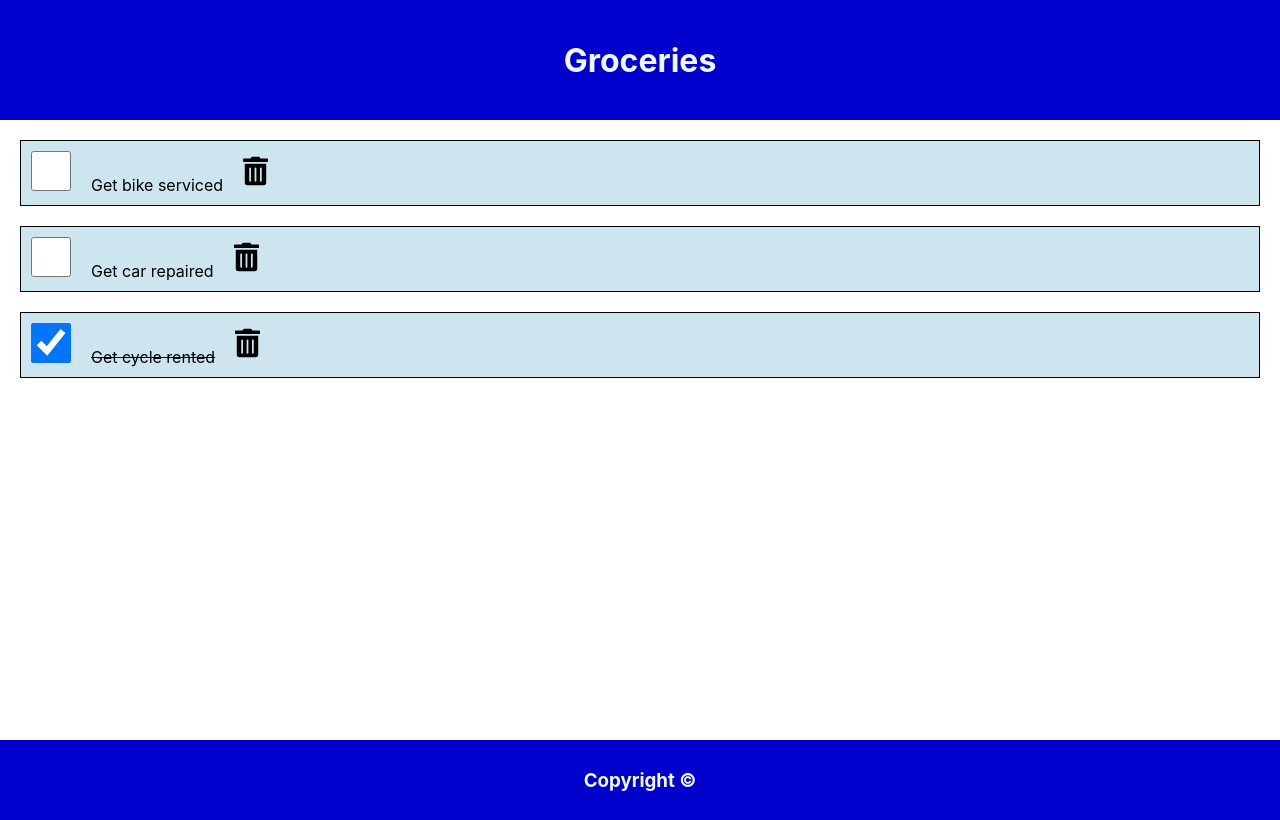
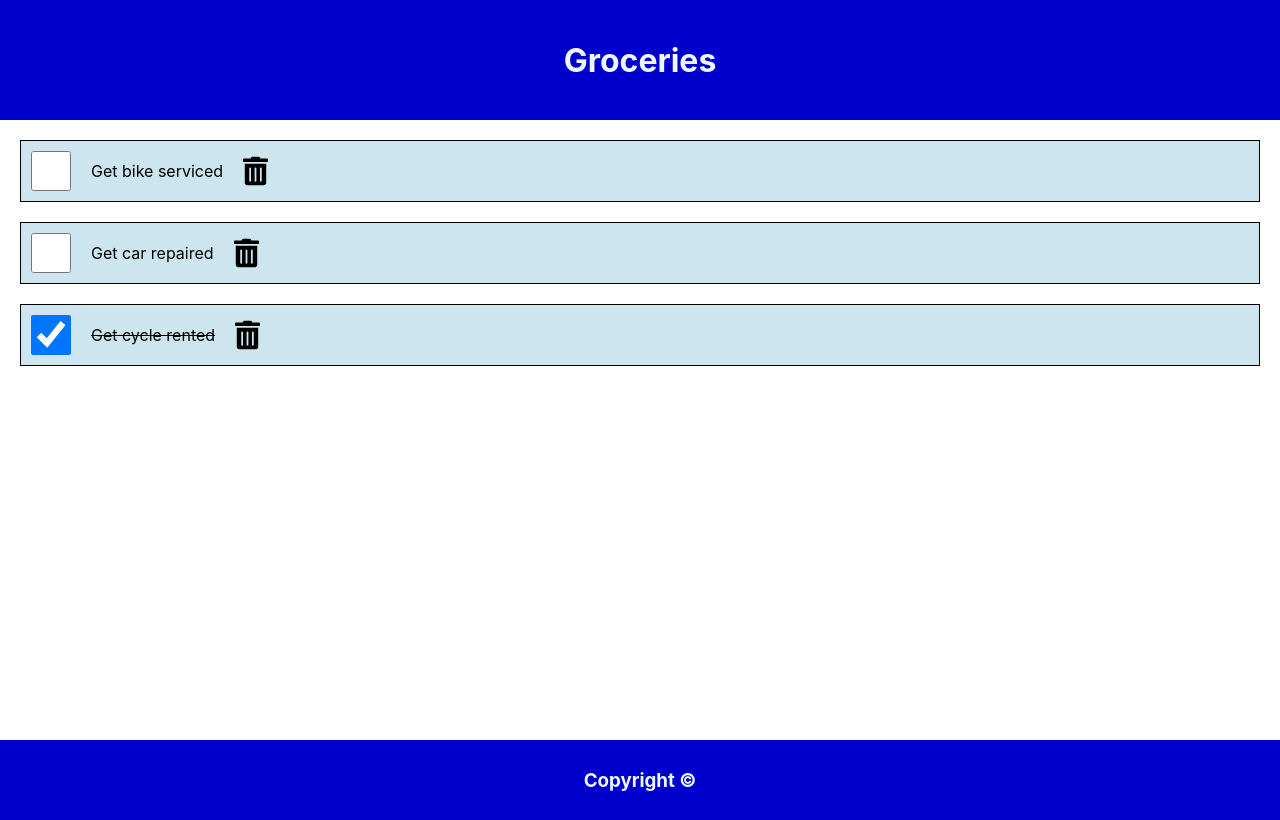
Before and after one commit to Ashwinv23/davegray_tut, a React (Create React App) app: page / in a window 1280 px wide. Built offline with nearby package versions, Linux system fonts and the light colour scheme.

Commit message:
few more css to align main content properly

```diff
--- a/src/components/ItemsList.js
+++ b/src/components/ItemsList.js
@@ -5,7 +5,11 @@ const ItemsList = ({ items, handleChange, handleDelete }) => {
   return (
     <div>
       {items.map((item) => (
-        <LineItem item={item} handleChange handleDelete />
+        <LineItem
+          item={item}
+          handleChange={handleChange}
+          handleDelete={handleDelete}
+        />
       ))}
     </div>
   );
--- a/src/index.css
+++ b/src/index.css
@@ -67,6 +67,8 @@ ul {
 }
 
 li {
+  display: flex;
+  align-items: center;
   padding: 10px;
   background-color: rgb(204, 229, 239);
   border: 1px solid black;
```
